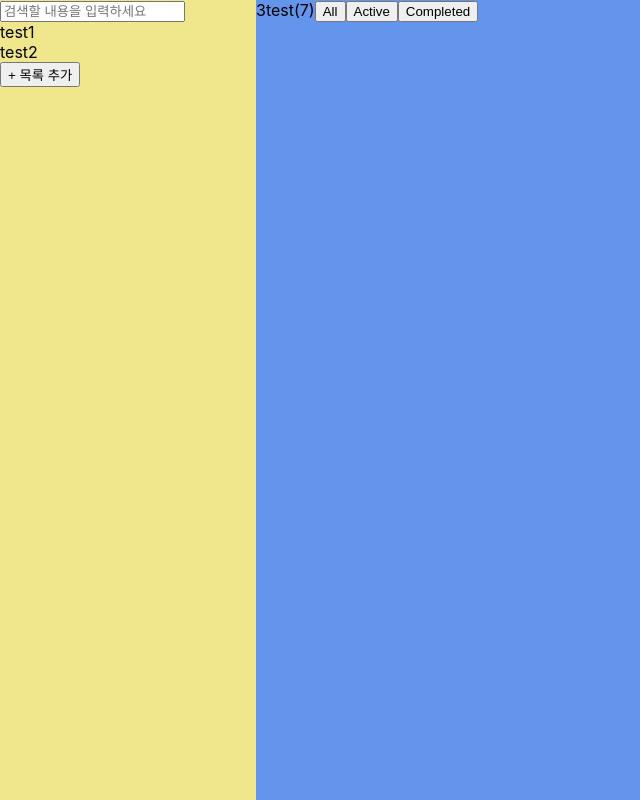
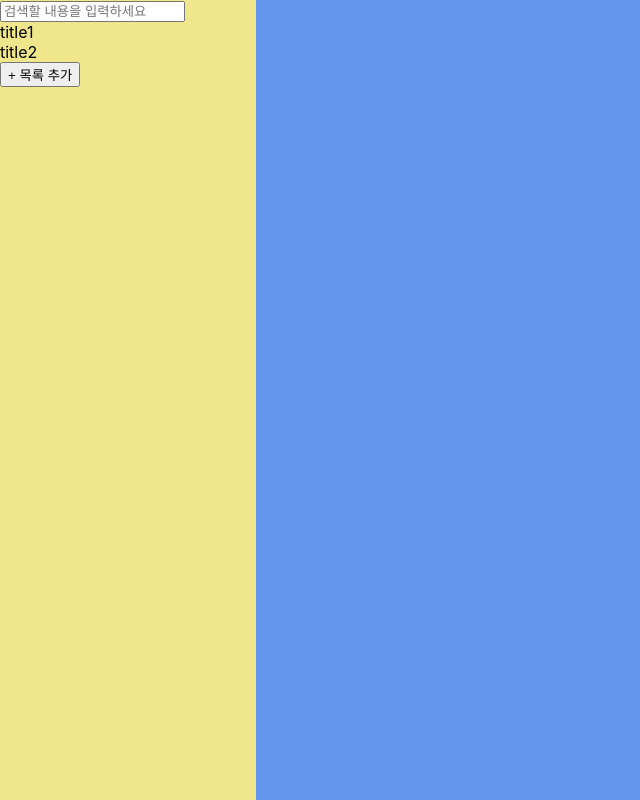
Before and after one commit to RamiTae/react-todo-app, a React (Create React App) app: page / in a window 1280 px wide. Shown: the whole page, without its empty margins (0-640 px from the left). Built offline with nearby package versions, Linux system fonts and the light colour scheme.

Commit message:
test case 수정

```diff
--- a/src/App.js
+++ b/src/App.js
@@ -26,23 +26,23 @@ class App extends Component {
     };
 
     //test case-------------------------
-    this.state.titles = ["test1", "test2"];
+    this.state.titles = ["title1", "title2"];
     this.state.todos = [
       {
-        title: "test1",
-        text: "null",
+        title: "title1",
+        text: "text1",
         index: 0,
         completed: false
       },
       {
-        title: "test1",
-        text: "null",
+        title: "title1",
+        text: "text2",
         index: 1,
         completed: false
       },
       {
-        title: "test2",
-        text: "null",
+        title: "title2",
+        text: "text3",
         index: 2,
         completed: false
       }
@@ -75,14 +75,15 @@ class App extends Component {
   }
 
   handleTodo(index, key, value) {
-    const cpTodos = this.todos.concat().map(val => Object.assign(val));
-    cpTodos[index][key] = value;
+    const cpTodos = this.state.todos.concat().map(val => Object.assign(val));
+    cpTodos.find(todo => todo.index === index)[key] = value;
+    // cpTodos[index]
     this.setState(cpTodos);
-    return { index, key, value };
+    return cpTodos.find(todo => todo.index === index);
   }
 
   handleAddTodo(title, text) {
-    const cpTodos = this.todos.concat().map(val => Object.assign(val));
+    const cpTodos = this.state.todos.concat().map(val => Object.assign(val));
     cpTodos.push({ title, text, index: this.indexOfTodos, completed: false });
     this.setState(cpTodos);
     return { title, text };
@@ -99,11 +100,13 @@ class App extends Component {
           handleNowTitle={this.handleNowTitle}
           handleSearchState={this.handleSearchState}
         />
-        {this.state.searchState.isSearching ? (
-          <SearchList todos={todos} searchState={searchState} handleTodo={this.handleTodo} />
-        ) : (
-          <TodoList nowTitle={nowTitle} todos={todos} indexOfTodos={indexOfTodos} handleAddTodo={this.handleAddTodo} handleTodo={this.handleTodo} />
-        )}
+        {nowTitle ? (
+          this.state.searchState.isSearching ? (
+            <SearchList todos={todos} searchState={searchState} handleTodo={this.handleTodo} />
+          ) : (
+            <TodoList nowTitle={nowTitle} todos={todos} indexOfTodos={indexOfTodos} handleAddTodo={this.handleAddTodo} handleTodo={this.handleTodo} />
+          )
+        ) : null}
       </div>
     );
   }
```
